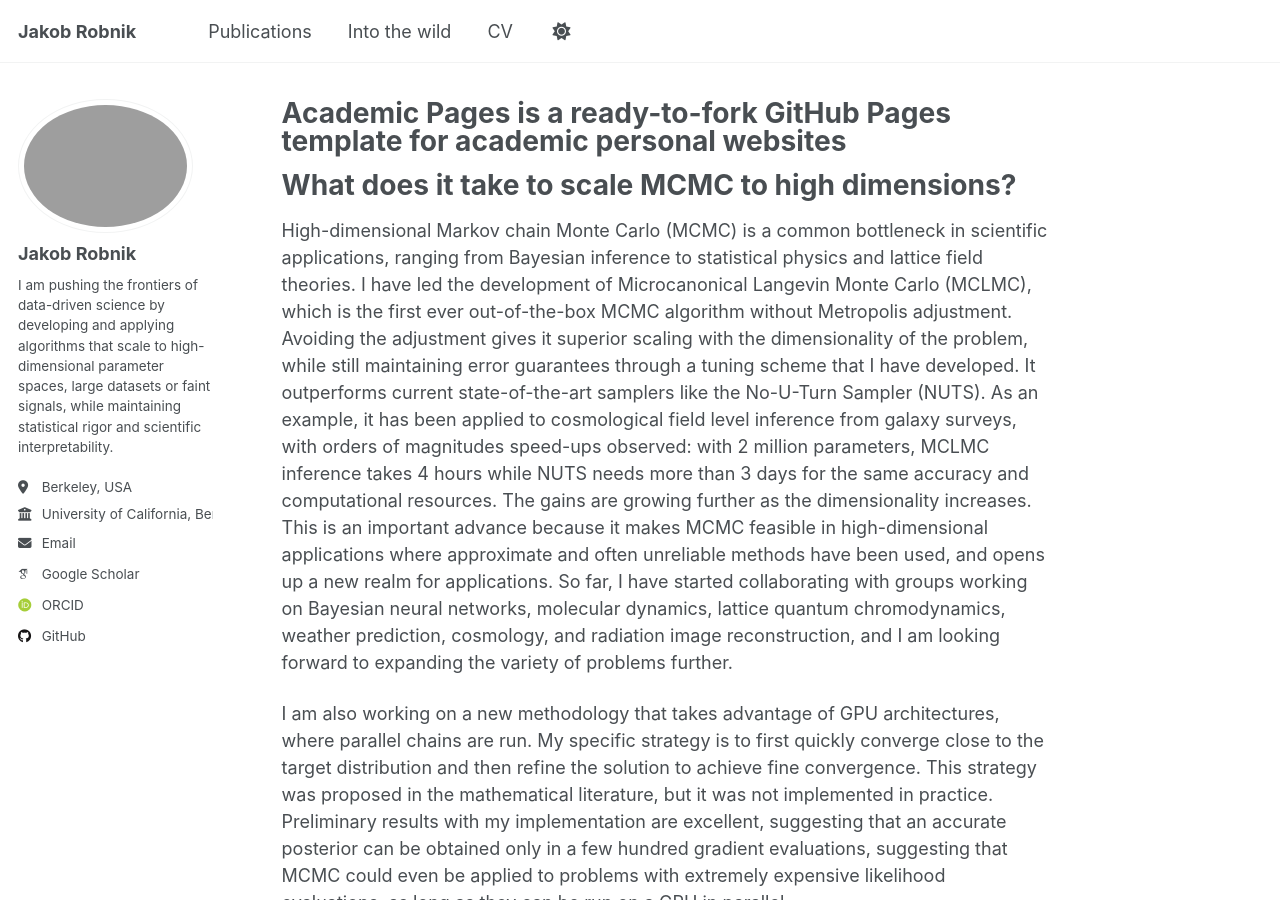
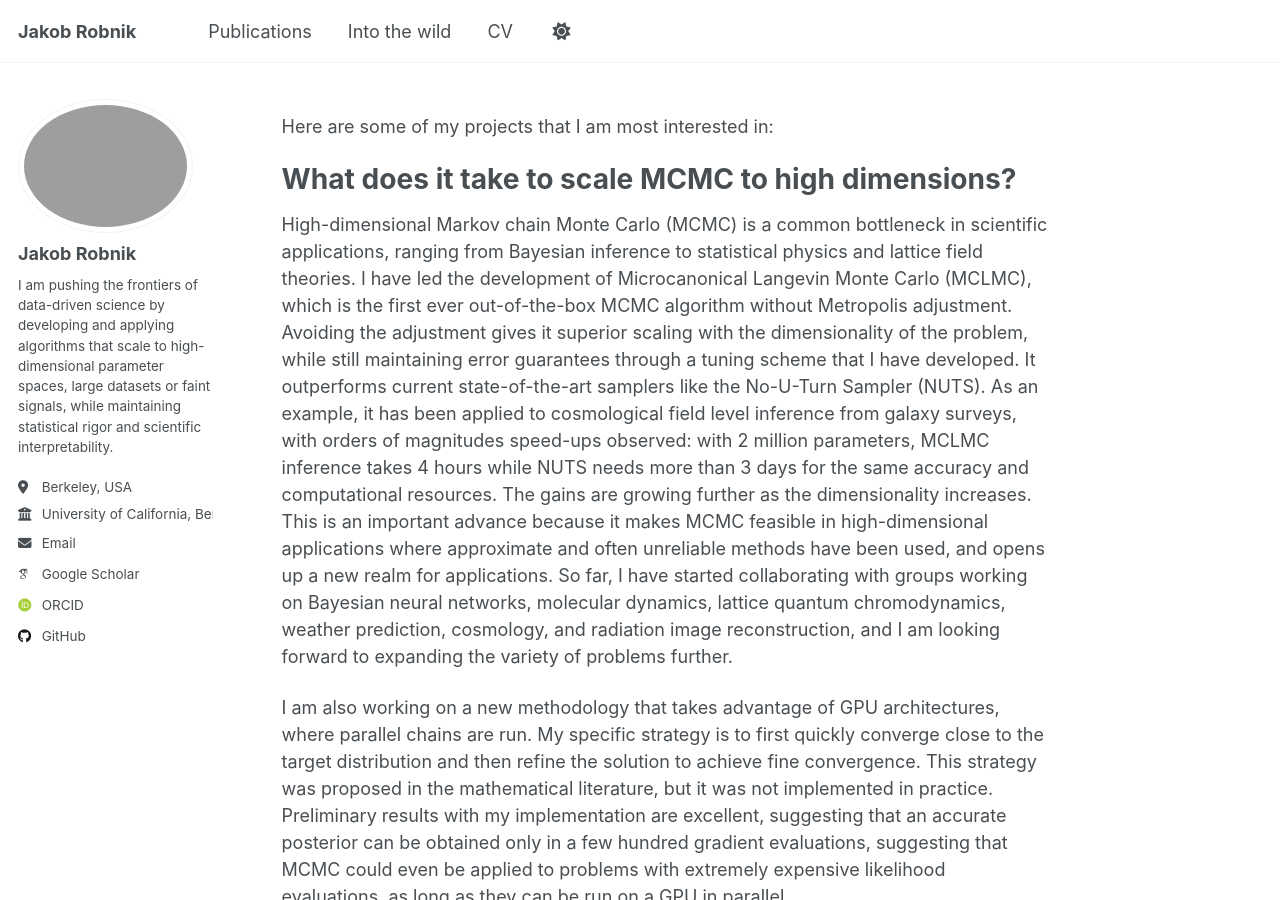
Before and after one commit to JakobRobnik/JakobRobnik.github.io, a Jekyll site: the page built from _pages/about.md, in a window 1280 px wide and 900 px high. Built offline with Jekyll 4.4.1, drawn with Linux system fonts in a browser that asks for light colours; some web fonts are replaced; a script that is not in the unit is left out.

Commit message:
Update about page with project details

```diff
--- a/_pages/about.md
+++ b/_pages/about.md
@@ -1,11 +1,13 @@
 ---
 permalink: /
-title: "Academic Pages is a ready-to-fork GitHub Pages template for academic personal websites"
+title: ""
 author_profile: true
 redirect_from:
   - /about/
   - /about.html
 ---
+
+Here are some of my projects that I am most interested in:
 
 
 What does it take to scale MCMC to high dimensions?
```
